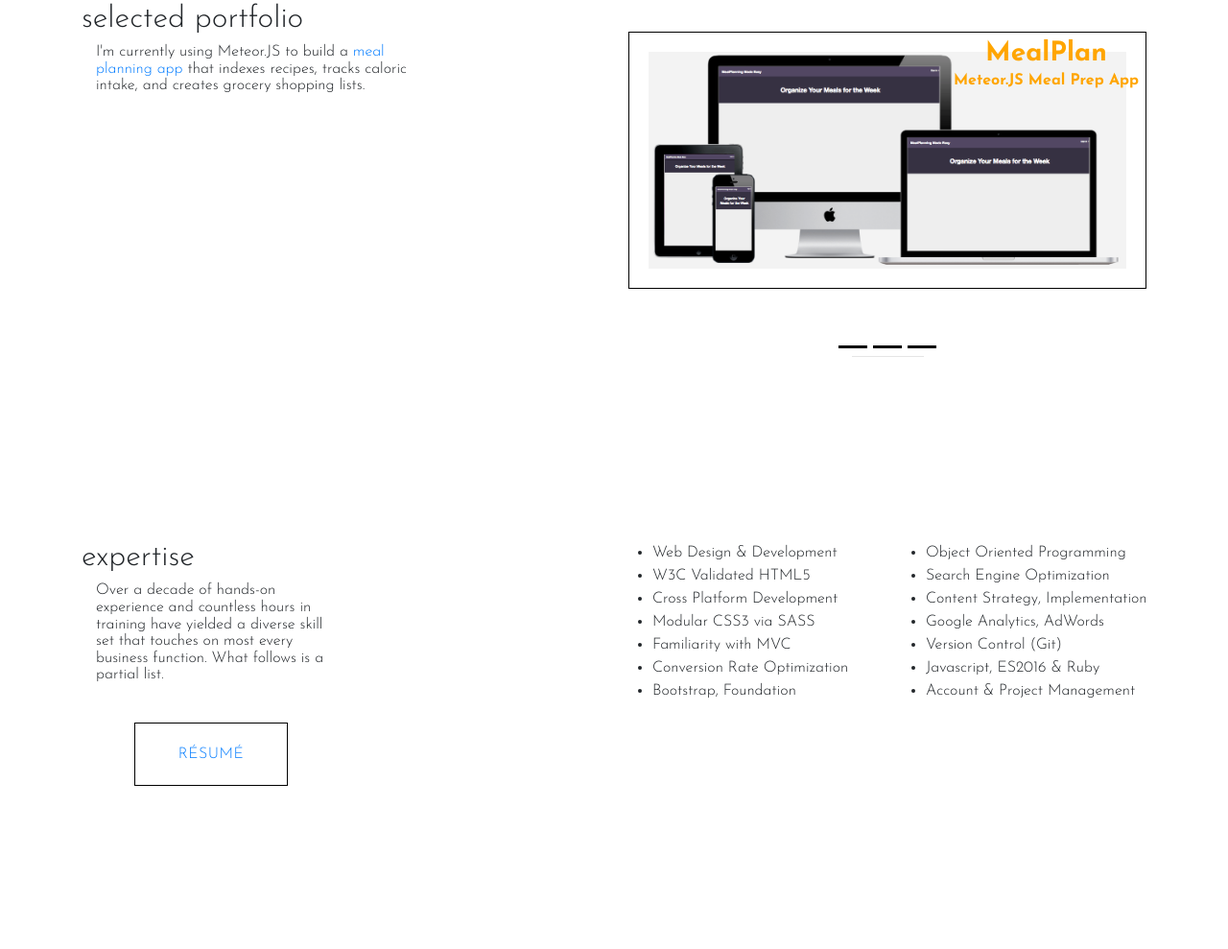
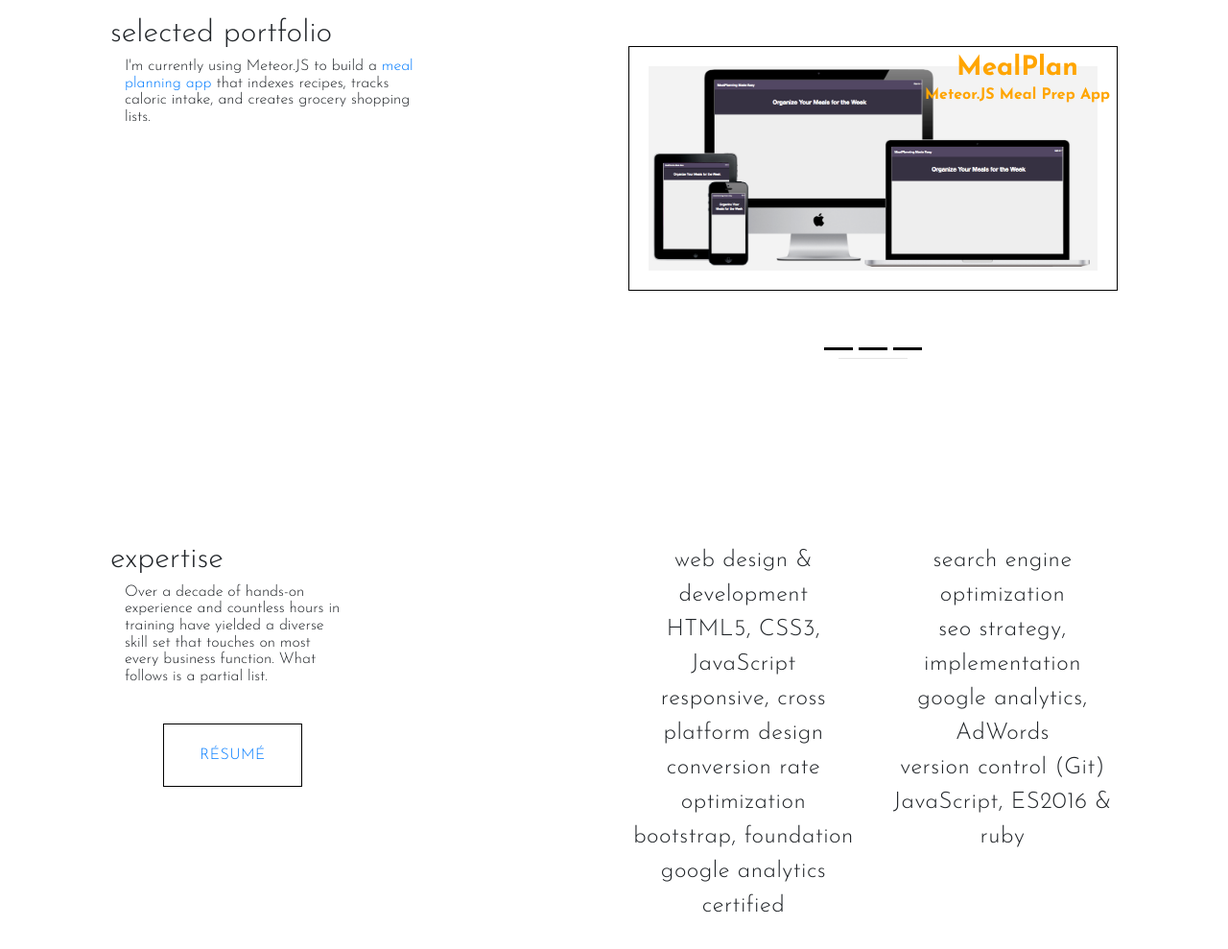
Before and after one commit to malloryporche/dev, a plain HTML site: page index.html in a window 1280 px wide. Shown: the part 1779-2768 px from the top of the page at 96% size. Drawn offline with nearby package versions, Linux system fonts and the light colour scheme.

Commit message:
Refined styling for iPhone

```diff
--- a/index.html
+++ b/index.html
@@ -42,7 +42,7 @@
 
 <header class="row">
 	<section class="col-lg-11 col-sm-12" id="splash">
-		<h1>I'm Mallory&mdash; tech&nbspenthusiast/music lovers, freelancing front-end developer &amp SEO consultant in Los Angeles. Aspiring yogi &amp beam of light.<a href="#page-top"><i class="fa fa-chevron-down invisible"></i></a></h1>
+		<h1>I'm Mallory&mdash; tech&nbspenthusiast/music lover, freelancing front-end developer &amp SEO consultant in Los Angeles. Yogi and aspiring beam of light.<a href="#page-top"><i class="fa fa-chevron-down invisible"></i></a></h1>
 		<hr class="col-lg-1" id="page-top"/>
 	</section>
 
@@ -173,26 +173,23 @@
 </header>
 
 <article class="col-sm-12 col-md-3">
-<ul class="row">
-	<li>Web Design &amp; Development</li>
-	<li>W3C Validated HTML5</li>
-	<li>Cross Platform Development</li>
-	<li>Modular CSS3 via SASS</li>
-	<li>Familiarity with MVC</li>
-	<li>Conversion Rate Optimization</li>
-	<li>Bootstrap, Foundation</li>
+<ul class="skills">
+	<li>web design &amp; development</li>
+	<li>HTML5, CSS3, JavaScript</li>
+	<li>responsive, cross platform design</li>
+	<li>conversion rate optimization</li>
+	<li>bootstrap, foundation</li>
+	<li>google analytics certified</li>
 </ul>
 </article>
 
 <article class="col-sm-12 col-md-3">
-<ul class="row">
-	<li>Object Oriented Programming</li>
-	<li>Search Engine Optimization</li>
-	<li>Content Strategy, Implementation</li>
-	<li>Google Analytics, AdWords</li>
-	<li>Version Control (Git)</li>
-	<li>Javascript, ES2016 &amp Ruby</li>
-	<li>Account &amp; Project Management</li>
+<ul class="skills">
+	<li>search engine optimization</li>
+	<li>seo strategy, implementation</li>
+	<li>google analytics, AdWords</li>
+	<li>version control (Git)</li>
+	<li>JavaScript, ES2016 &amp ruby</li>
 </ul>
 </article>
 </section>
--- a/scss/media.scss
+++ b/scss/media.scss
@@ -36,6 +36,5 @@
     }
   img {
     height: 50%;
-    float: right;
   }
 }
--- a/scss/styles.scss
+++ b/scss/styles.scss
@@ -4,9 +4,10 @@
   position: relative;
 	padding: 0;
 	margin: 0;
+	overflow-x: hidden;
 }
 body.container {
-	padding: 0;
+	padding: 15px;
 }
 /* Typography styling */
 h1 {
@@ -53,7 +54,7 @@
 		margin: 0 auto;
 	}
 	#splash {
-	  margin: 200px 0;
+	  margin: 200px 15px;
 	}
 }
 
@@ -100,6 +101,14 @@
 		}
 	}
 }
+/* Expertise styling */
+ul.skills {
+	text-align: center;
+	list-style-type: none;
+	font-size: 1.5em;
+	letter-spacing: .5px;
+	padding: 0;
+}
 /* Footer styling */
 footer {
   margin: 45px 0;
@@ -119,9 +128,14 @@
     font-size: 25px;
     padding: 0 25px;
   }
+	img {
+		display: block;
+		margin: 20px auto;
+		text-align: center;
+	}
 }
 
 /* Section styling */
 section.row {
-  margin: 175px 0;
+  margin: 175px 15px;
 }
```
Also changed, not shown: css/media.css, css/styles.css, 2 other files.
